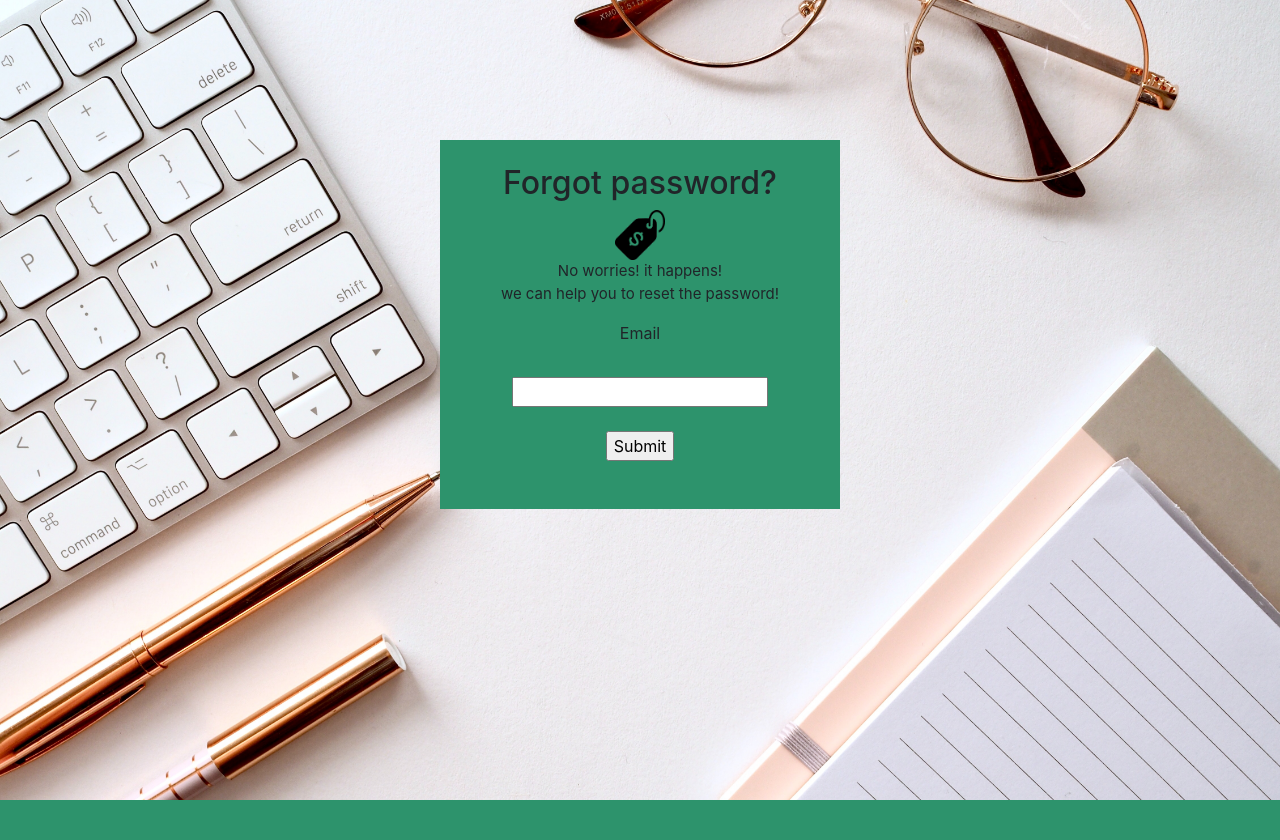
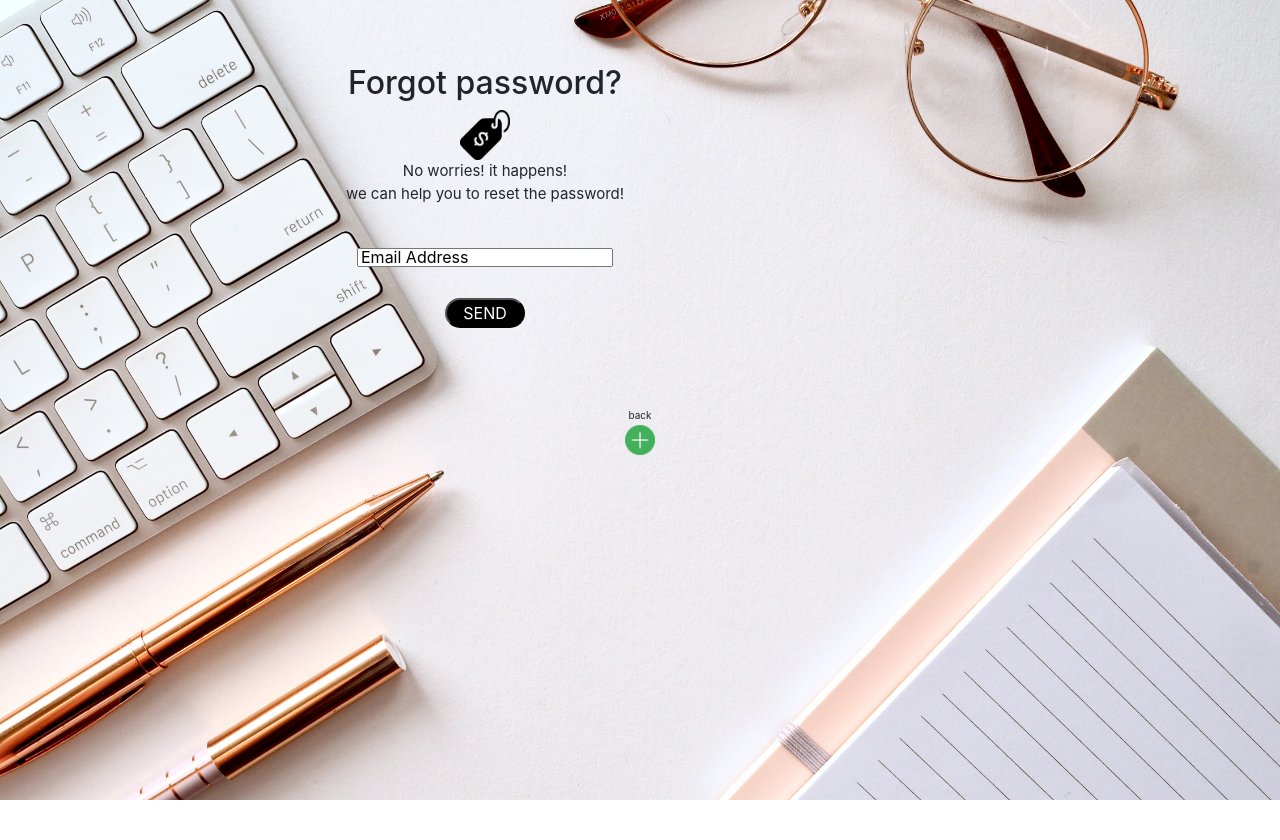
Before and after one commit to ham8821/Shopping_webpage, a PHP site: page /SDI2/passwordfolder/index.php in a window 1280 px wide. Before the commit the page ends 800 px from the top, so only its background shows below. Run offline with PHP 8.4, Linux system fonts and the light colour scheme; some libraries are stand-ins or nearby versions.

Commit message:
password_design_done

```diff
--- a/Css/password.css
+++ b/Css/password.css
@@ -14,18 +14,60 @@ html, body{
   position: absolute;
   width: 100%;
   height: 100%;
-
+  top:0;
+}
+.b{
+  background-image: url("../images/ps.jpg");
+  background-size: cover;
+  background-repeat: no-repeat;
+  z-index: -1;
+  position: absolute;
+  width: 100%;
+  height: 100%;
+  top:0;
 }
 .contentbox{
   width: 400px;
-  margin-top: 140px;
-  margin-bottom: 150px;
-  margin-left:auto;
+  margin-top: 40px;
+  margin-bottom: 20px;
+  margin-left:200px;
   margin-right: auto;
   text-align: center;
-  background-color: rgba(45, 147, 108, 1);
+  background-color: transparent;
 
 }
 p{
   font-size: 15px;
 }
+.input-field{
+ height: 19px;
+}
+#forgot-password{
+  margin: 5px 9px;
+  height: 30px;
+  width: 80px;
+  border-radius: 15px;
+  background-color: black;
+  color: white;
+}
+#reset-password2{
+  margin: 5px 9px;
+  height: 30px;
+  width: 80px;
+  border-radius: 15px;
+  background-color: black;
+  color: white;
+}
+.gobackbutton{
+  text-align: center;
+  margin-top:0;
+
+}
+.gobackbutton span{
+  font-size: 10px;
+}
+.input-field2{
+  height: 19px;
+  background-color: transparent;
+  border: 1px dotted black;
+ }
--- a/main.js
+++ b/main.js
@@ -126,7 +126,7 @@ if (password.length < 1 || password.length > 40) {
 
 }
 /*---------------------------------------password reset validation------------------------------------------------------------------------------*/
-function passwordreset(){
+/*function passwordreset(){
   var useremail= document.getElementById("useremail").value;
   var submitOK = "true";
   if (useremail.length < 1 || useremail.length > 40) {
@@ -142,7 +142,7 @@ function passwordreset(){
   }
 
 }
-
+*/
 
 
 function validate_forgot() {
@@ -154,5 +154,18 @@ function validate_forgot() {
 }
 
 /*---------------------------------------password reset validation------------------------------------------------------------------------------*/
+<script>
+function validate_password_reset() {
+	if((document.getElementById("password").value == "") && (document.getElementById("confirm_password").value == "")) {
+		document.getElementById("validation-message").innerHTML = "Please enter new password!"
+		return false;
+	}
+	if(document.getElementById("password").value  != document.getElementById("confirm_password").value) {
+		document.getElementById("validation-message").innerHTML = "Both password should be same!"
+		return false;
+	}
 
+	return true;
+}
+</script>
 /*---------------------------------------password reset validation------------------------------------------------------------------------------*/
--- a/passwordfolder/index.php
+++ b/passwordfolder/index.php
@@ -21,7 +21,7 @@ include 'emailsending.php';
 <body>
 
      <div class="a">
-
+	 </div>
 
 	<div class="container">
 		<div class="contentbox">
@@ -44,11 +44,22 @@ include 'emailsending.php';
 			<div class="row">
 				<div class="formbox col-sm-12 col-lg-12">
 					<form name="frmForgot" id="frmForgot" method="post" onSubmit="return validate_forgot();">
-					<div><label for="email">Email</label></div>
+					<?php if(!empty($success_message)) { ?>
+					<div class="success_message"><?php echo $success_message; ?></div>
+					<?php } ?>
+
+					<div id="validation-message">
+						<?php if(!empty($error_message)) { ?>
+					<?php echo $error_message; ?>
+					<?php } ?>
+					</div>
+
+
+
 					<br>
-					<div><input type="text" name="user-email" id="user-email" class="input-field"></div>
+					<div><input type="text" name="user-email" id="user-email" value="Email Address" class="input-field"> </div>
 					<br>
-					<div><input type="submit" name="forgot-password" id="forgot-password" value="Submit" class="form-submit-button"></div>
+					<div><input type="submit" name="forgot-password" id="forgot-password" value="SEND" class="form-submit-button" > </div>
 					<br><br>
 					</form>
 				</div>
@@ -58,6 +69,12 @@ include 'emailsending.php';
 		</div>
 
 	</div>
-</div>
+				<div class="gobackbutton">
+						<span>back</span>
+						<br>
+						<a href="../index.php"><img style width:="30px" height="30px" src="../images/plus.png" alt=""></a>
+				</div>
+
+
 </body>
 </html>
```
Also changed, not shown: passwordfolder/forgetpassword.php (deleted, +0 -87 lines), passwordfolder/reset_password.php (+58 -37 lines).
